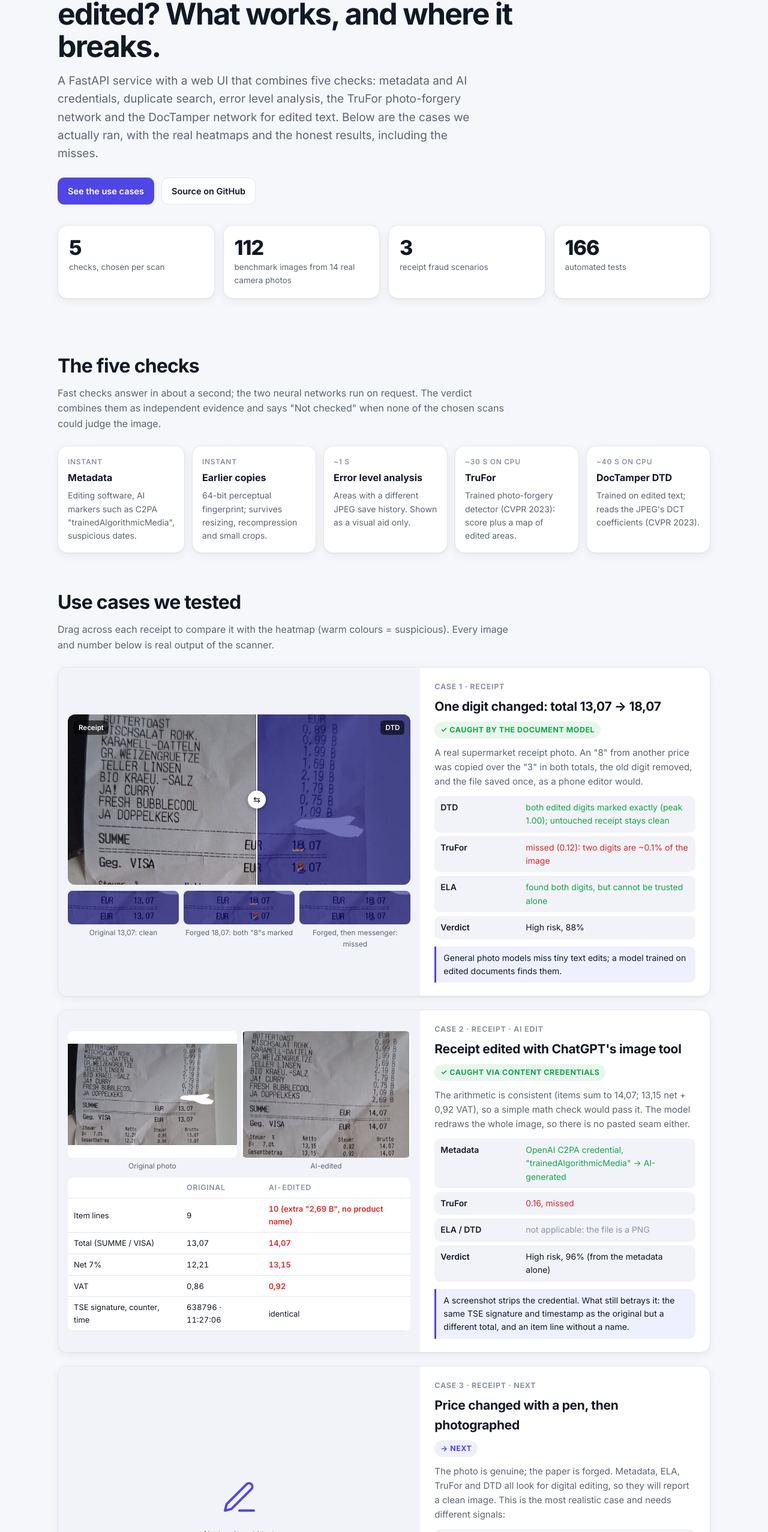
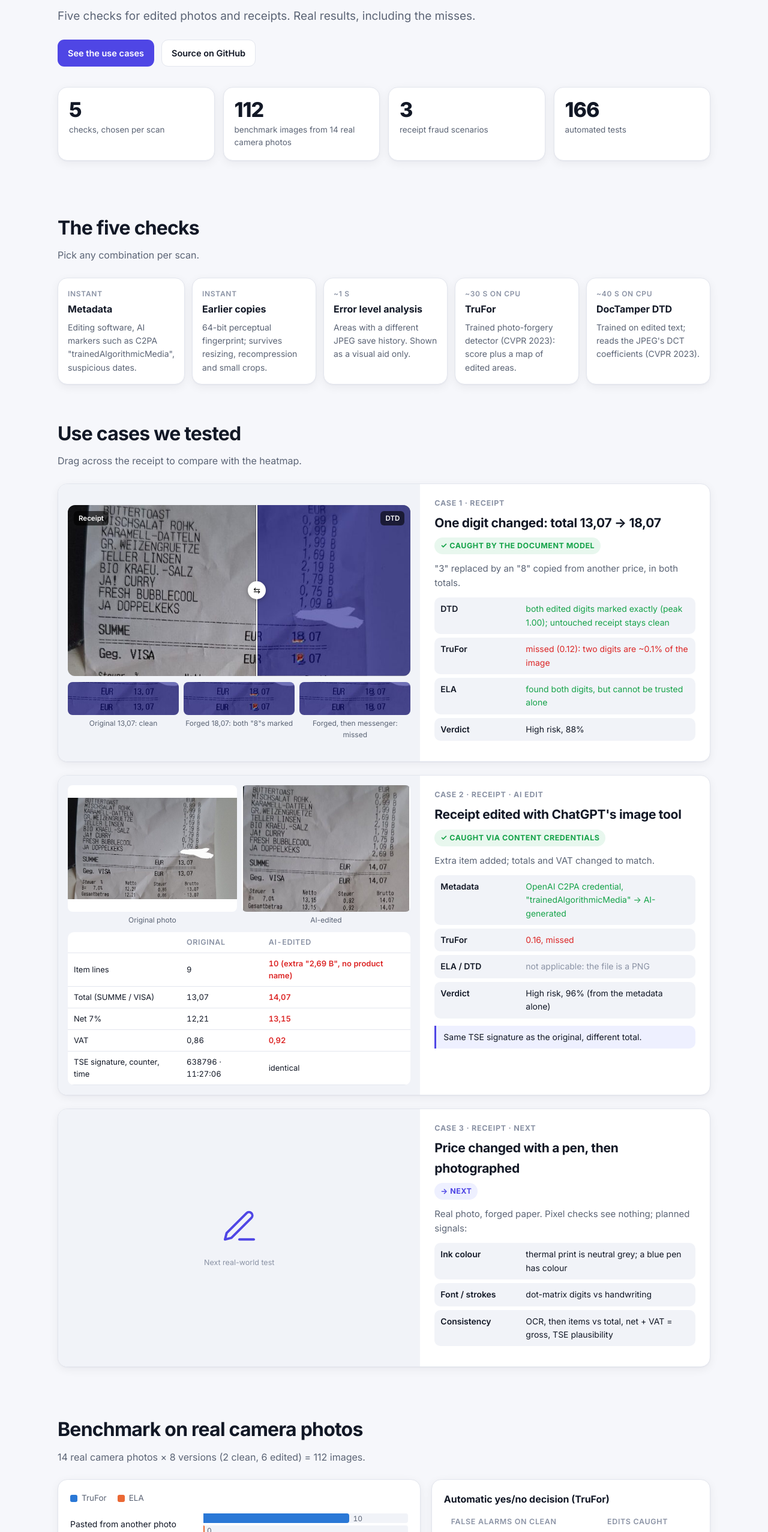
Before and after one commit to Daniel-Kasem48/aerial-change-detection, a plain HTML site: page docs/index.html in a window 1280 px wide. Shown: the part 206-2760 px from the top of the page at 60% size. Drawn offline with Linux system fonts and the light colour scheme.

Commit message:
Showcase: shorten page text
Co-Authored-By: Claude Opus 5.5 <noreply@anthropic.com>

```diff
--- a/docs/index.html
+++ b/docs/index.html
@@ -185,10 +185,8 @@ footer p { margin: 0 0 6px; }
 <main class="wrap">
   <section class="hero">
     <div class="eyebrow">Single-image forensics · tested on real photos and receipts</div>
-    <h1>Was this claim photo or receipt edited? What works, and where it breaks.</h1>
-    <p class="lead">A FastAPI service with a web UI that combines five checks: metadata and AI credentials, duplicate
-      search, error level analysis, the TruFor photo-forgery network and the DocTamper network for edited text.
-      Below are the cases we actually ran, with the real heatmaps and the honest results, including the misses.</p>
+    <h1>Was this receipt edited?</h1>
+    <p class="lead">Five checks for edited photos and receipts. Real results, including the misses.</p>
     <div class="cta">
       <a class="btn primary" href="#cases">See the use cases</a>
       <a class="btn" href="https://github.com/Daniel-Kasem48/aerial-change-detection">Source on GitHub</a>
@@ -203,8 +201,7 @@ footer p { margin: 0 0 6px; }
 
   <section id="checks">
     <h2>The five checks</h2>
-    <p class="sub">Fast checks answer in about a second; the two neural networks run on request. The verdict combines
-      them as independent evidence and says "Not checked" when none of the chosen scans could judge the image.</p>
+    <p class="sub">Pick any combination per scan.</p>
     <div class="checks">
       <div class="card check"><div class="k">instant</div><h3>Metadata</h3><p>Editing software, AI markers such as C2PA "trainedAlgorithmicMedia", suspicious dates.</p></div>
       <div class="card check"><div class="k">instant</div><h3>Earlier copies</h3><p>64-bit perceptual fingerprint; survives resizing, recompression and small crops.</p></div>
@@ -216,8 +213,7 @@ footer p { margin: 0 0 6px; }
 
   <section id="cases">
     <h2>Use cases we tested</h2>
-    <p class="sub">Drag across each receipt to compare it with the heatmap (warm colours = suspicious). Every image and
-      number below is real output of the scanner.</p>
+    <p class="sub">Drag across the receipt to compare with the heatmap.</p>
 
     <!-- 1 -->
     <article class="card case">
@@ -236,14 +232,14 @@ footer p { margin: 0 0 6px; }
         <div class="num">Case 1 · receipt</div>
         <h3>One digit changed: total 13,07 → 18,07</h3>
         <span class="badge caught">✓ Caught by the document model</span>
-        <p style="margin-top:12px">A real supermarket receipt photo. An "8" from another price was copied over the "3" in both totals, the old digit removed, and the file saved once, as a phone editor would.</p>
+        <p style="margin-top:12px">"3" replaced by an "8" copied from another price, in both totals.</p>
         <ul class="rows">
           <li><b>DTD</b><span class="ok">both edited digits marked exactly (peak 1.00); untouched receipt stays clean</span></li>
           <li><b>TruFor</b><span class="ko">missed (0.12): two digits are ~0.1% of the image</span></li>
           <li><b>ELA</b><span class="ok">found both digits, but cannot be trusted alone</span></li>
           <li><b>Verdict</b><span>High risk, 88%</span></li>
         </ul>
-        <div class="lesson">General photo models miss tiny text edits; a model trained on edited documents finds them.</div>
+
       </div>
     </article>
 
@@ -269,14 +265,14 @@ footer p { margin: 0 0 6px; }
         <div class="num">Case 2 · receipt · AI edit</div>
         <h3>Receipt edited with ChatGPT's image tool</h3>
         <span class="badge caught">✓ Caught via content credentials</span>
-        <p style="margin-top:12px">The arithmetic is consistent (items sum to 14,07; 13,15 net + 0,92 VAT), so a simple math check would pass it. The model redraws the whole image, so there is no pasted seam either.</p>
+        <p style="margin-top:12px">Extra item added; totals and VAT changed to match.</p>
         <ul class="rows">
           <li><b>Metadata</b><span class="ok">OpenAI C2PA credential, "trainedAlgorithmicMedia" → AI-generated</span></li>
           <li><b>TruFor</b><span class="ko">0.16, missed</span></li>
           <li><b>ELA / DTD</b><span class="na">not applicable: the file is a PNG</span></li>
           <li><b>Verdict</b><span>High risk, 96% (from the metadata alone)</span></li>
         </ul>
-        <div class="lesson">A screenshot strips the credential. What still betrays it: the same TSE signature and timestamp as the original but a different total, and an item line without a name.</div>
+        <div class="lesson">Same TSE signature as the original, different total.</div>
       </div>
     </article>
 
@@ -290,7 +286,7 @@ footer p { margin: 0 0 6px; }
         <div class="num">Case 3 · receipt · next</div>
         <h3>Price changed with a pen, then photographed</h3>
         <span class="badge next">→ Next</span>
-        <p style="margin-top:12px">The photo is genuine; the paper is forged. Metadata, ELA, TruFor and DTD all look for digital editing, so they will report a clean image. This is the most realistic case and needs different signals:</p>
+        <p style="margin-top:12px">Real photo, forged paper. Pixel checks see nothing; planned signals:</p>
         <ul class="rows">
           <li><b>Ink colour</b><span>thermal print is neutral grey; a blue pen has colour</span></li>
           <li><b>Font / strokes</b><span>dot-matrix digits vs handwriting</span></li>
@@ -302,8 +298,7 @@ footer p { margin: 0 0 6px; }
 
   <section id="benchmark">
     <h2>Benchmark on real camera photos</h2>
-    <p class="sub">14 real camera photos from Wikimedia Commons (car damage, windshields, water damage, interiors), each
-      as 2 clean copies and 6 realistic edits: 112 images. "Located" means a detected region overlaps the edit.</p>
+    <p class="sub">14 real camera photos × 8 versions (2 clean, 6 edited) = 112 images.</p>
     <div class="two">
       <div class="card chart">
         <div class="legend" aria-hidden="true">
@@ -318,7 +313,7 @@ footer p { margin: 0 0 6px; }
       </div>
       <div class="card chart">
         <h3 style="margin:0 0 4px;font-size:16px">Automatic yes/no decision (TruFor)</h3>
-        <p style="margin:0 0 12px;color:var(--muted);font-size:14px">The heatmap also marks small areas on 19 of 28 clean copies, so a fully automatic decision is a trade-off:</p>
+
         <table>
           <thead><tr><th>False alarms on clean</th><th>Edits caught</th></tr></thead>
           <tbody>
@@ -328,8 +323,7 @@ footer p { margin: 0 0 6px; }
             <tr><td>5 / 28 (18%)</td><td>46 / 84 (55%)</td></tr>
           </tbody>
         </table>
-        <p style="margin:12px 0 0;color:var(--muted);font-size:13.5px">ELA raised false alarms on 6 of 28 clean copies and located 0 of 84 edits on these
-          high-quality camera photos, which is why it is excluded from the verdict. Small sample, rule tuned on the same photos: indicative only.</p>
+        <p style="margin:12px 0 0;color:var(--muted);font-size:13.5px">ELA: 0/84 located, 6/28 false alarms.</p>
       </div>
     </div>
   </section>
@@ -337,9 +331,9 @@ footer p { margin: 0 0 6px; }
   <section id="lessons">
     <h2>What we learned</h2>
     <div class="lessons">
-      <div class="card"><h3>Layer the checks</h3><p>Each method failed somewhere another one succeeded: the document model caught the digit edit, metadata caught the AI edit, fingerprints caught re-submitted receipts.</p></div>
-      <div class="card"><h3>Compression is the enemy</h3><p>After a messenger re-save, every pixel method missed the forged receipt. Ask for originals or use in-app capture; check content, not only pixels.</p></div>
-      <div class="card"><h3>Measure false alarms</h3><p>"Located 63%" sounded great until clean photos showed regions too. Honest yes/no numbers: 24% at zero false alarms. Reviewers get heatmaps, not just a score.</p></div>
+      <div class="card"><h3>Layer the checks</h3><p>Each check catches what another misses.</p></div>
+      <div class="card"><h3>Compression is the enemy</h3><p>A messenger re-save hides pixel traces. Ask for the original.</p></div>
+      <div class="card"><h3>Measure false alarms</h3><p>24% caught at zero false alarms. Heatmaps help reviewers.</p></div>
     </div>
 
     <div class="card" style="margin-top:18px;padding:18px">
```
